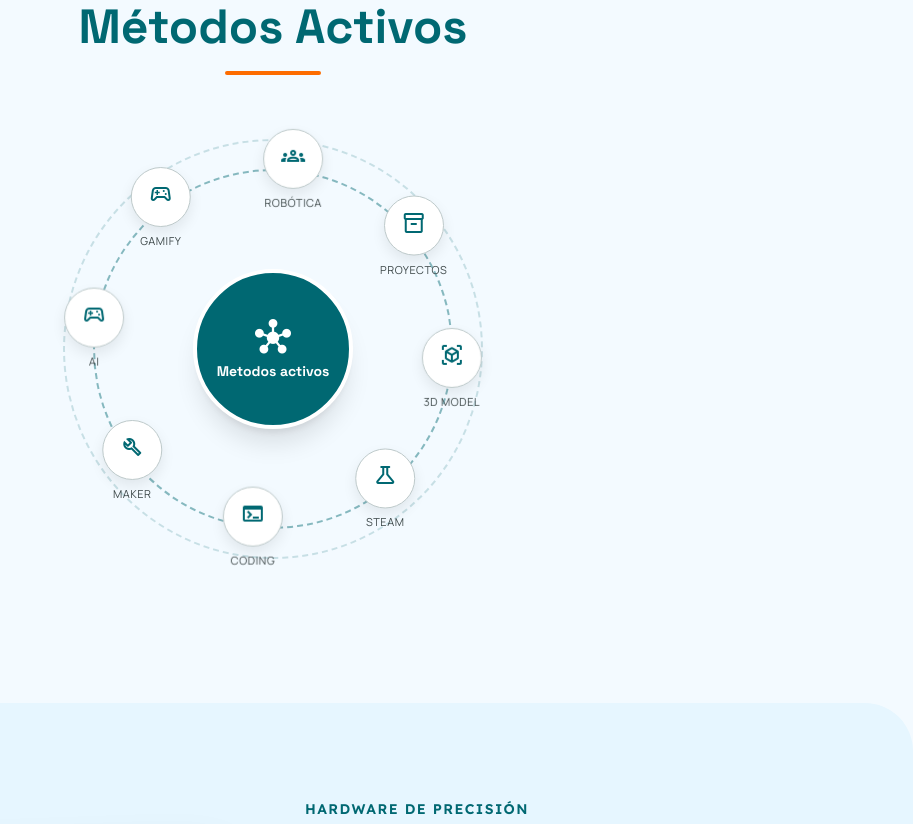
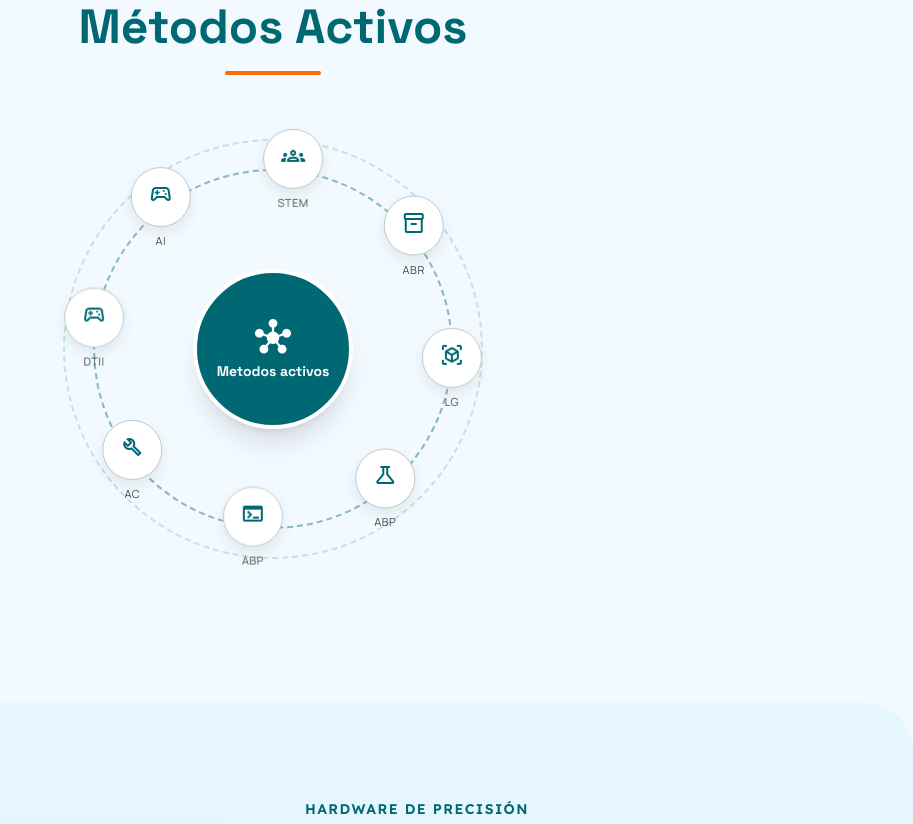
Before and after one commit to peppdevops/Robotica-Educativa, a plain HTML site: page index.html in a window 1280 px wide. Shown: the part 876-1700 px from the top of the page, without its empty margins (367-1280 px from the left). Drawn offline with nearby package versions, Linux system fonts and the light colour scheme; grey boxes are pictures that could not be loaded.

Commit message:
Metodos activos info

```diff
--- a/js/main.js
+++ b/js/main.js
@@ -63,8 +63,14 @@ function initMobileMenu(){
     if(btn && menu){
 
         // abrir / cerrar menú
-        btn.addEventListener("click", () => {
+        btn.addEventListener("click", (e) => {
+            e.stopPropagation(); // evita que el click se propague al document
             menu.classList.toggle("hidden");
+        });
+
+        // evitar que clicks dentro del menú lo cierren
+        menu.addEventListener("click", (e) => {
+            e.stopPropagation();
         });
 
         // cerrar menú al hacer click en un link
@@ -76,10 +82,16 @@ function initMobileMenu(){
             });
         });
 
+        // 👇 Cerrar menú al hacer click fuera
+        document.addEventListener("click", () => {
+            if(!menu.classList.contains("hidden")){
+                menu.classList.add("hidden");
+            }
+        });
+
     }
 
 }
-
 
 // ===============================
 // DATOS DEL MODAL
@@ -87,52 +99,52 @@ function initMobileMenu(){
 
 const modalData = {
 
-    steam: {
-        title: "STEAM",
-        text: "Descripción de STEAM",
-        image: "img/steam.jpg"
+    ABP_1: {
+        title: "Aprendizaje Basado en Proyectos (ABP)",
+        text: "El Aprendizaje Basado en Proyectos (ABP), según Guerrero (2024), desarrolla el pensamiento crítico al involucrar a los estudiantes en la solución de problemas reales.Se basa en contenidos significativos, una pregunta guía, participación activa del estudiante y habilidades como comunicación, colaboración y creatividad. Incluye investigación, revisión constante y culmina con la presentación del proyecto ante una audiencia real.",
+        image: "assets/images/ABP_1.jpg"
     },
 
-    coding: {
-        title: "Coding",
-        text: "Descripción de Coding",
-        image: "img/coding.jpg"
+    ABP_2: {
+        title: "Aprendizaje Basado en Problemas (ABP)",
+        text: "El ABP invierte el proceso tradicional: primero se plantea el problema, luego se identifica la información necesaria y finalmente se busca la solución. Se desarrolla de forma colaborativa en pequeños grupos, promoviendo el intercambio de experiencias y la reflexión. Además, requiere una secuencia didáctica que incluye inspiración, conexión con el currículo, creación y evaluación.",
+        image: "assets/images/ABP_2.jpg"
     },
 
-    maker: {
-        title: "Maker",
-        text: "Descripción de Maker",
-        image: "img/maker.jpg"
+    AC: {
+        title: "Aprendizaje Colaborativo",
+        text: "Ordaya y Sarmiento (2019) destacan que el aprendizaje colaborativo junto con la robótica educativa potencia el aprendizaje al enfocarse en “aprender haciendo”, superando la memorización tradicional sin sentido práctico. Señalan que este enfoque promueve la creatividad, el aprendizaje activo y la colaboración entre estudiantes. Además, herramientas como RoboMind y Arduino facilitan la construcción y programación de robots, fomentando habilidades mediante el uso de software educativo y su incorporación en las instituciones para acercar a los estudiantes a nuevas tendencias tecnológicas.",
+        image: "assets/images/AC.jpg"
     },
 
-    ai: {
-        title: "Inteligencia Artificial",
-        text: "Descripción de AI",
-        image: "img/ai.jpg"
+    DTII: {
+        title: "Desing Thinking e Ingeniería Inversa",
+        text: "Rosa y Neto (2020) plantean que el pensamiento de diseño, aplicado a la robótica educativa, permite desarrollar habilidades de orden superior al enfrentar a los estudiantes con problemas reales y guiarlos hacia soluciones innovadoras. Este enfoque se centra en el usuario, promoviendo la experimentación, el modelado, la creación de prototipos y su mejora continua mediante retroalimentación e ingeniería inversa. Además, sigue las cinco etapas del design thinking: empatizar, definir, idear, prototipar y evaluar, destacando la importancia de la creatividad, el análisis y la práctica en el aprendizaje.",
+        image: "assets/images/DTII.png"
     },
 
-    gamify: {
-        title: "Gamificación",
-        text: "Descripción de Gamify",
-        image: "img/gamify.jpg"
+    AI: {
+        title: "Aula Invertida",
+        text: "Lescano-Veloz (2024) señala que el aula invertida en robótica permite a los estudiantes aprender la teoría de forma autónoma antes de clase, dejando el tiempo presencial para la práctica y experimentación. Este enfoque favorece el trabajo colaborativo, el pensamiento crítico y el desarrollo de habilidades como el diseño, la programación y el control de robots. Además, Rodríguez Jiménez (2024) y Villalba (2018) destacan la importancia de estructurar la clase en tres momentos: antes, durante y después.",
+        image: "assets/images/AI.jpg"
     },
 
-    robotica: {
-        title: "Robótica",
-        text: "Descripción de Robótica",
-        image: "img/robotica.jpg"
+    STEM: {
+        title: "STEM",
+        text: "Álvarez (2024) destaca que la educación STEM fomenta un aprendizaje significativo al resolver problemas mediante trabajo en equipo, toma de decisiones, respeto, análisis, formulación de hipótesis y aplicación de programación. Este enfoque integra diversas áreas del conocimiento, promueve la cooperación y permite validar soluciones con prototipos, generando un aprendizaje integral, motivador y alineado con el currículo.",
+        image: "assets/images/stem.png"
     },
 
-    proyectos: {
-        title: "Proyectos",
-        text: "Descripción de Proyectos",
-        image: "img/proyectos.jpg"
+    ABR: {
+        title: "Aprendizaje Basado en Retos (ABR):",
+        text: "Estrada y Martínez (2020) señalan que la enseñanza práctica de la robótica mediante el Aprendizaje Basado en Retos impulsa la innovación y la proyección social, al motivar a los estudiantes a crear soluciones a problemáticas de su entorno usando TIC y tecnologías con enfoque en el beneficio colectivo.",
+        image: "assets/images/ABR.jpg"
     },
 
-    model3d: {
-        title: "Modelado 3D",
-        text: "Descripción de Modelado 3D",
-        image: "img/3d.jpg"
+    LG: {
+        title: "La Gamificación",
+        text: "La gamificación en educación ayuda a reducir la desmotivación y la apatía, generando experiencias positivas y aprendizajes significativos (Vázquez-Ramos, 2020). Se estructura en tres niveles: dinámicas (narrativa), mecánicas (retos, recompensas, cooperación) y componentes (puntos, insignias, rankings) (Werbach y Hunter, 2012; Torá, 2024). Además, el uso de videojuegos en robótica educativa potencia la creatividad, el pensamiento crítico y habilidades técnicas, permitiendo fortalecer tanto competencias académicas como habilidades blandas (Sánchez-Rivas et al., 2024).",
+        image: "assets/images/LG.jpg"
     }
 
 };
--- a/sections/grid.html
+++ b/sections/grid.html
@@ -55,13 +55,13 @@
                     <div class="node-content">
 
                         <div class="node-circle">
-                            <a href="#" onclick="openModal('steam'); return false;">
+                            <a href="#" onclick="openModal('ABP_1'); return false;">
                                 <span class="material-symbols-outlined">science</span>
                             </a>
                         </div>
 
                         <span class="node-label">
-                            STEAM
+                            ABP
                         </span>
 
                     </div>
@@ -74,13 +74,13 @@
                     <div class="node-content">
 
                         <div class="node-circle">
-                            <a href="#" onclick="openModal('steam'); return false;">
+                            <a href="#" onclick="openModal('ABP_2'); return false;">
                                 <span class="material-symbols-outlined">terminal</span>
                             </a>
                         </div>
 
                         <span class="node-label">
-                            Coding
+                            ABP
                         </span>
 
                     </div>
@@ -93,13 +93,13 @@
                     <div class="node-content">
 
                         <div class="node-circle">
-                            <a href="#" onclick="openModal('steam'); return false;">
+                            <a href="#" onclick="openModal('AC'); return false;">
                                 <span class="material-symbols-outlined">build</span>
                             </a>
                         </div>
 
                         <span class="node-label">
-                            Maker
+                            AC
                         </span>
 
                     </div>
@@ -111,7 +111,26 @@
 
                     <div class="node-content">
                         <div class="node-circle">
-                            <a href="#" onclick="openModal('steam'); return false;">
+                            <a href="#" onclick="openModal('DTII'); return false;">
+                                <span class="material-symbols-outlined">sports_esports</span>
+                            </a>
+                        </div>
+
+                        <span class="node-label">
+                            DTII
+                        </span>
+
+                    </div>
+
+                </div>
+
+                <!-- NODE 5 -->
+                <div class="node" style="--i:4">
+
+                    <div class="node-content">
+
+                        <div class="node-circle">
+                            <a href="#" onclick="openModal('AI'); return false;">
                                 <span class="material-symbols-outlined">sports_esports</span>
                             </a>
                         </div>
@@ -124,38 +143,19 @@
 
                 </div>
 
-                <!-- NODE 5 -->
-                <div class="node" style="--i:4">
-
-                    <div class="node-content">
-
-                        <div class="node-circle">
-                            <a href="#" onclick="openModal('steam'); return false;">
-                                <span class="material-symbols-outlined">sports_esports</span>
-                            </a>
-                        </div>
-
-                        <span class="node-label">
-                            Gamify
-                        </span>
-
-                    </div>
-
-                </div>
-
                 <!-- NODE 6 -->
                 <div class="node" style="--i:5">
 
                     <div class="node-content">
 
                         <div class="node-circle">
-                            <a href="#" onclick="openModal('steam'); return false;">
+                            <a href="#" onclick="openModal('STEM'); return false;">
                                 <span class="material-symbols-outlined">groups</span>
                             </a>
                         </div>
 
                         <span class="node-label">
-                            Robótica
+                            STEM
                         </span>
 
                     </div>
@@ -168,13 +168,13 @@
                     <div class="node-content">
 
                         <div class="node-circle">
-                            <a href="#" onclick="openModal('steam'); return false;">
+                            <a href="#" onclick="openModal('ABR'); return false;">
                                 <span class="material-symbols-outlined">inventory_2</span>
                             </a>
                         </div>
 
                         <span class="node-label">
-                            Proyectos
+                            ABR
                         </span>
 
                     </div>
@@ -187,13 +187,13 @@
                     <div class="node-content">
 
                         <div class="node-circle">
-                            <a href="#" onclick="openModal('steam'); return false;">
+                            <a href="#" onclick="openModal('LG'); return false;">
                                 <span class="material-symbols-outlined">view_in_ar</span>
                             </a>
                         </div>
 
                         <span class="node-label">
-                            3D Model
+                            LG
                         </span>
 
                     </div>
```
Also changed, not shown: components/navbar.html (+2 -3 lines), index.html (+1 -0 lines), assets/images/ABP_1.jpg (added), assets/images/ABP_2.jpg (added), assets/images/ABR.jpg (added), assets/images/AC.jpg (added), assets/images/AI.jpg (added), assets/images/DTII.png (added), assets/images/LG.jpg (added), assets/images/stem.png (added).
